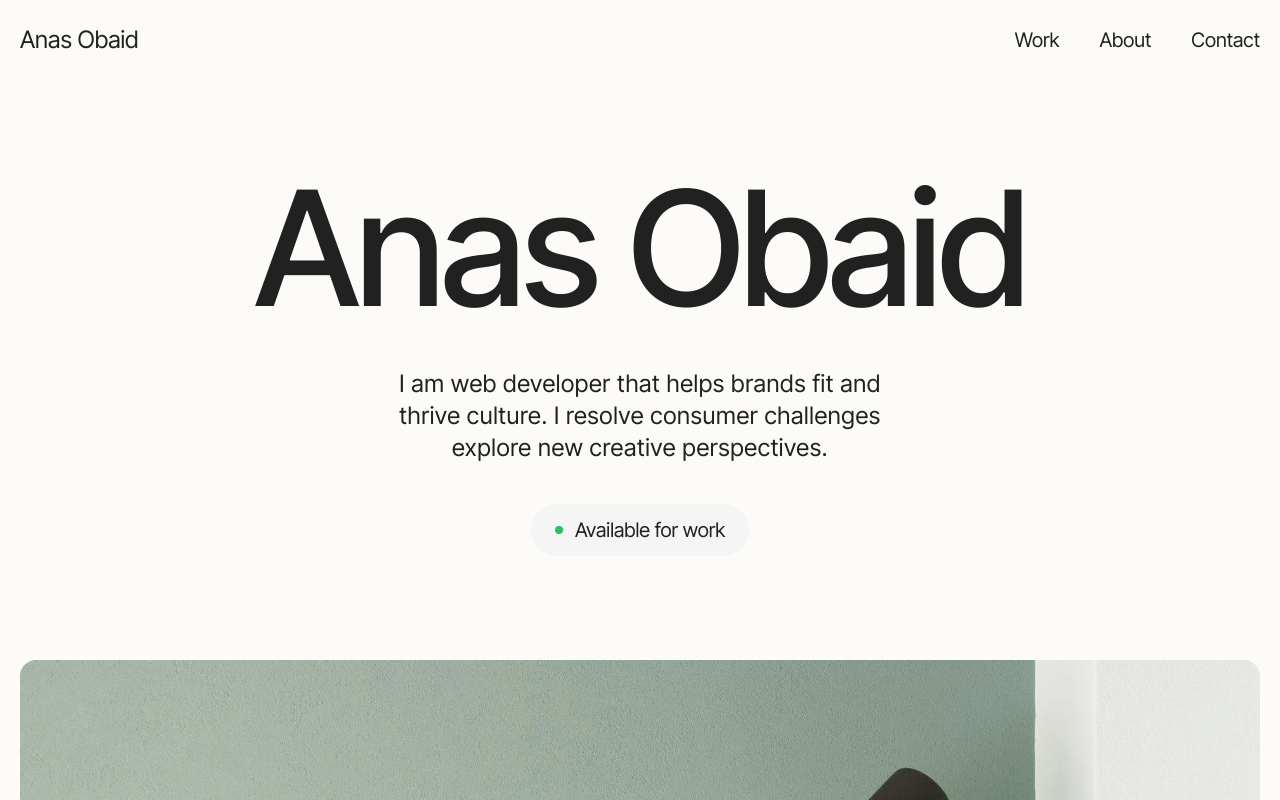
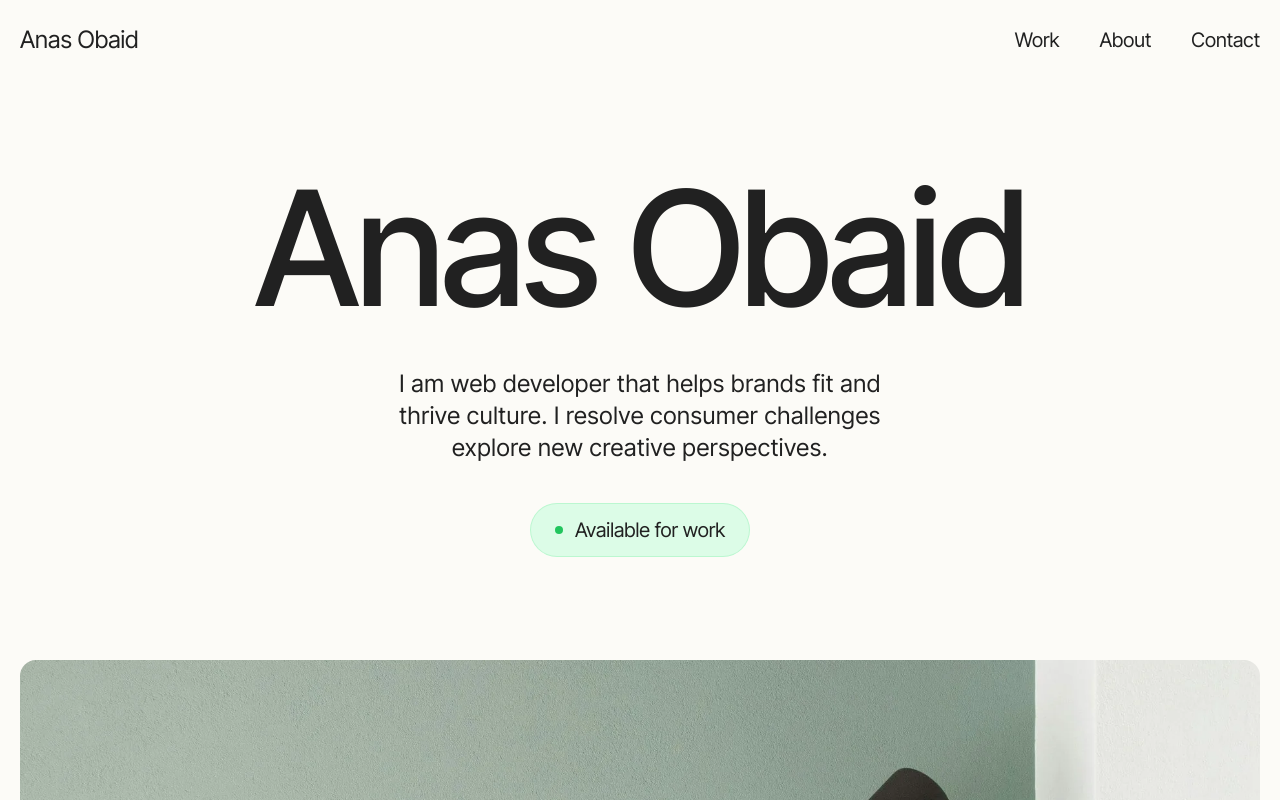
Before and after one commit to TheAnasObaid/theanasobaid.github.io, a React (Vite) app: page / in a window 1280 px wide. Shown: the top 800 px of the page. Built offline with nearby package versions, Linux system fonts and the light colour scheme.

Commit message:
Change availablility button color

```diff
--- a/src/components/Hero.tsx
+++ b/src/components/Hero.tsx
@@ -11,7 +11,7 @@ const Hero = () => {
           I am web developer that helps brands fit and thrive culture. I resolve
           consumer challenges explore new creative perspectives.
         </p>
-        <div className="p-3 px-6 rounded-full justify-center items-center gap-3 bg-neutral-100 flex">
+        <div className="p-3 px-6 rounded-full justify-center items-center gap-3 bg-green-100 ring-1 ring-green-200 flex">
           <span className="w-2 h-2 bg-green-500 rounded-full"></span>
           <a href="mailto:anasobaidpk@gmail.com" className="text-xl">
             Available for work
```
